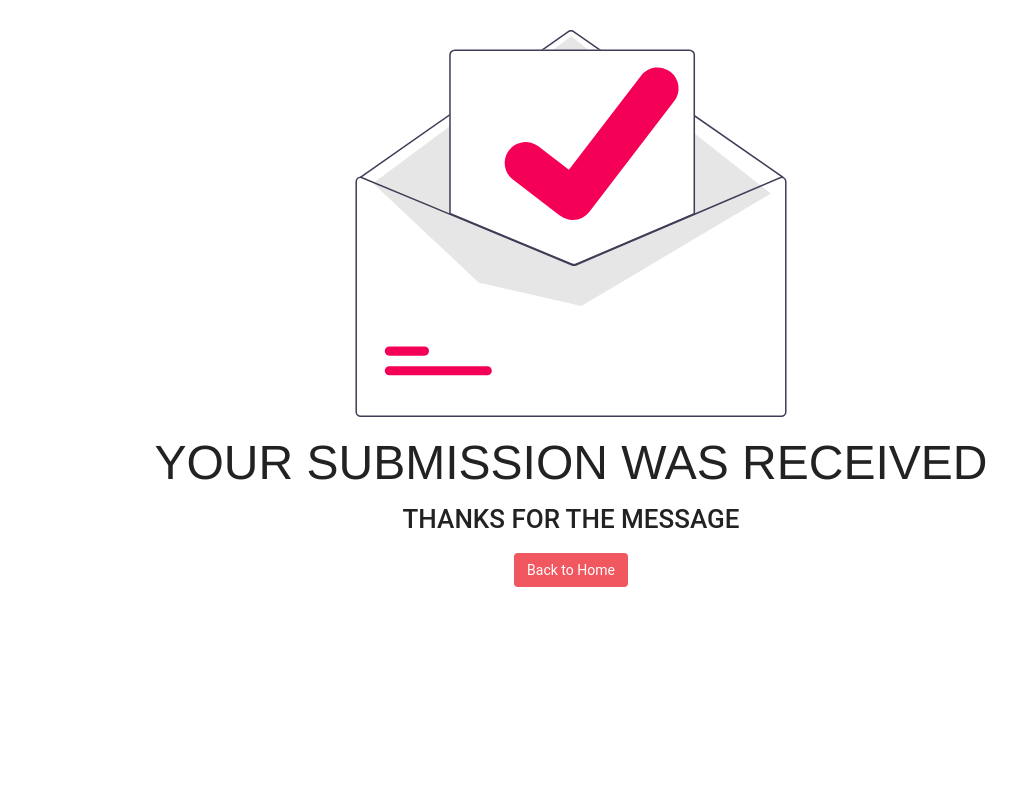
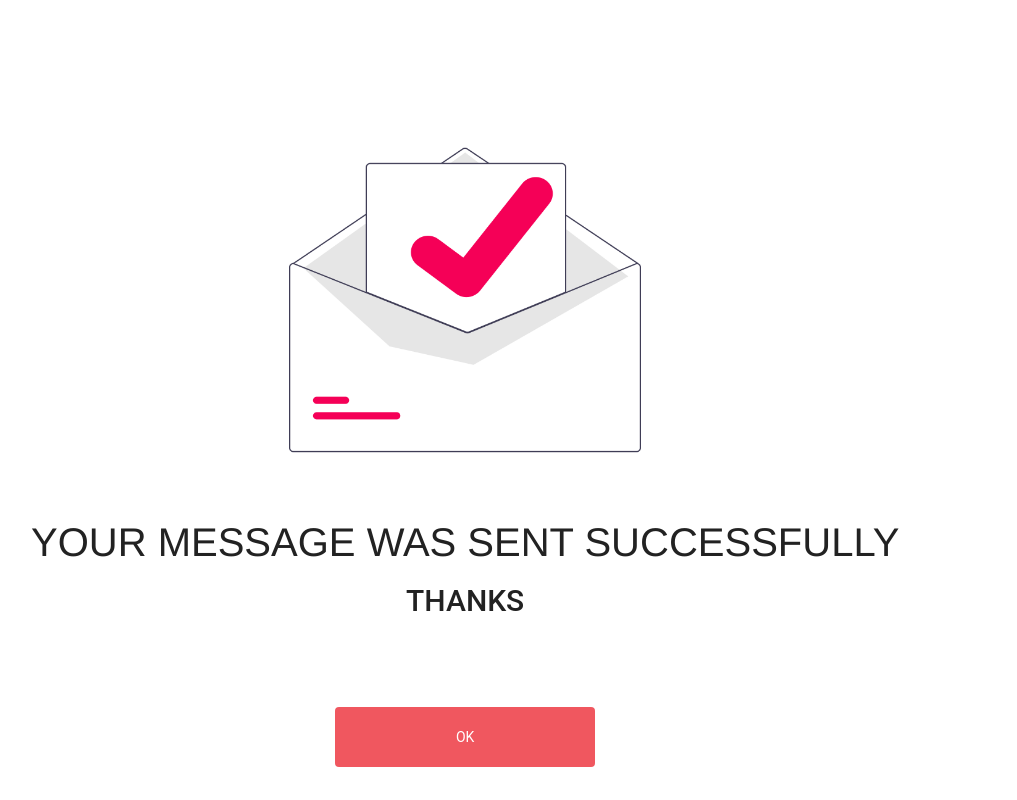
Before and after one commit to IvanPerez9/IvanPerez9.github.io, a plain HTML site: page confirmation.html in a window 1280 px wide. Shown: the whole page, without its empty margins (69-1086 px from the left). Drawn offline with Linux system fonts and the light colour scheme.

Commit message:
Confirmation page ajustada un poco

```diff
--- a/assets/css/confirmation.css
+++ b/assets/css/confirmation.css
@@ -1,8 +1,13 @@
-body {
+  html, body {
+    margin: 0;
+    height: 100%;
+  }
+
+  body {
     font-family: 'Roboto', sans-serif;
+    position:fixed;
     background-color: whitesmoke;
-    font-size: 14px;
-    padding: 30px;
+    padding: 10rem;
     -webkit-font-smoothing: antialiased;
     -moz-osx-font-smoothing: grayscale;
   }
@@ -10,32 +15,45 @@ body {
   .personal_text {
     text-align: center;
     vertical-align: middle;
+    height: 100%;
   }
 
+  .personal_text img {
+    margin-left: auto;
+    margin-right: auto;
+    display: block;
+  }
+
+  .img {
+    width: 50rem;
+    height: 40rem;
+    margin: auto;
+}
+
   .personal_text h4 {
-    font-size: 26px;
-    font-weight: 500;
+    font-size: 3rem;
     font-family: "Roboto", sans-serif;
     text-transform: uppercase;
-    margin-bottom: 20px;
+    margin-bottom: 2rem;
     color: #222222;
   }
 
   .personal_text h1 {
-    font-size: 48px;
+    font-size: 4rem;
     text-transform: uppercase;
-    margin-bottom: 15px;
+    margin-bottom: 2rem;
     color: #222222;
   }
 
   .boton {
     color: white;
     font-family: "Roboto", sans-serif;
-    font-size: 14px;
-    margin-bottom: 30px;
+    margin-bottom: 1rem;
     display: flex;
     align-items: center;
     justify-content: center;
+    width: 100%;
+    height: 20rem;
   }
 
   .boton button:hover {
@@ -50,5 +68,17 @@ body {
     color: white;
     background-color: #f0575f;
     font-family: "Roboto", sans-serif;
-    font-size: 14px;
+    font-size: 77px;
+    width: 30%;
+    height: 30%;
   }
+
+  /* Extra small devices (phones, less than 768px) */
+
+  @media (max-width: 767px) {
+    body {
+      position: static;
+      width: inherit;
+      min-height: 200px;
+    }
+  }
--- a/confirmation.html
+++ b/confirmation.html
@@ -12,13 +12,12 @@
 </head>
 
 <body>
-
     <div class="personal_text">
-        <img src="./assets/images/emailSent.svg" alt="email sent icon" height="387" width="1200" />
-        <h1> Your submission was received </h1>
-        <h4> Thanks for the message </h4>
+        <img class="img" src="./assets/images/emailSent.png" alt="email sent icon"/>
+        <h1> Your message was sent successfully </h1>
+        <h4> Thanks </h4>
         <div class="boton">
-            <button class="btn enviar" onclick="location.href='/index.html'" > Back to Home</button>
+            <button class="btn enviar" onclick="location.href='/index.html'" > OK </button>
         </div>
     </div>
 
```
Also changed, not shown: assets/images/emailSent.png (added), assets/images/emailSent.svg (deleted).
